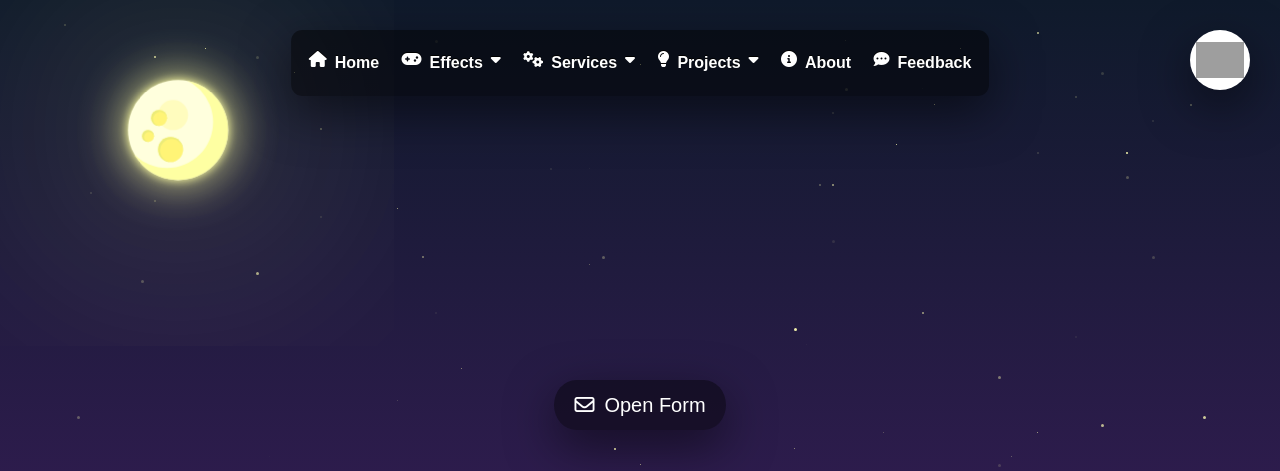
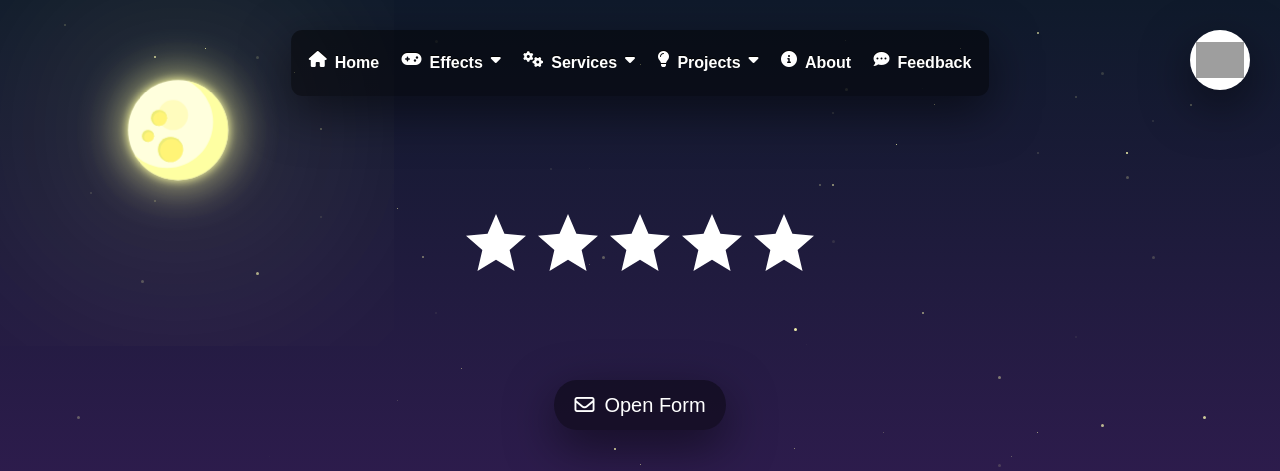
Before and after one commit to phixmexbot/Copy, a Flask app: template templates/feedback.html in a window 1280 px wide. Shown: the top 471 px of the page. Run offline with Flask 3, Linux system fonts and the light colour scheme; the template is opened without the code that fills it, so the values that code supplies are empty; some libraries are stand-ins or nearby versions; grey boxes are pictures that could not be loaded.

Commit message:
Update rating.css

```diff
--- a/static/styles/rating.css
+++ b/static/styles/rating.css
@@ -90,7 +90,6 @@ html, body, #rate {
   align-items: center;
   width: auto;
   height: auto;
-  opacity: 0;
 }
 
 #rate.visible {
```
